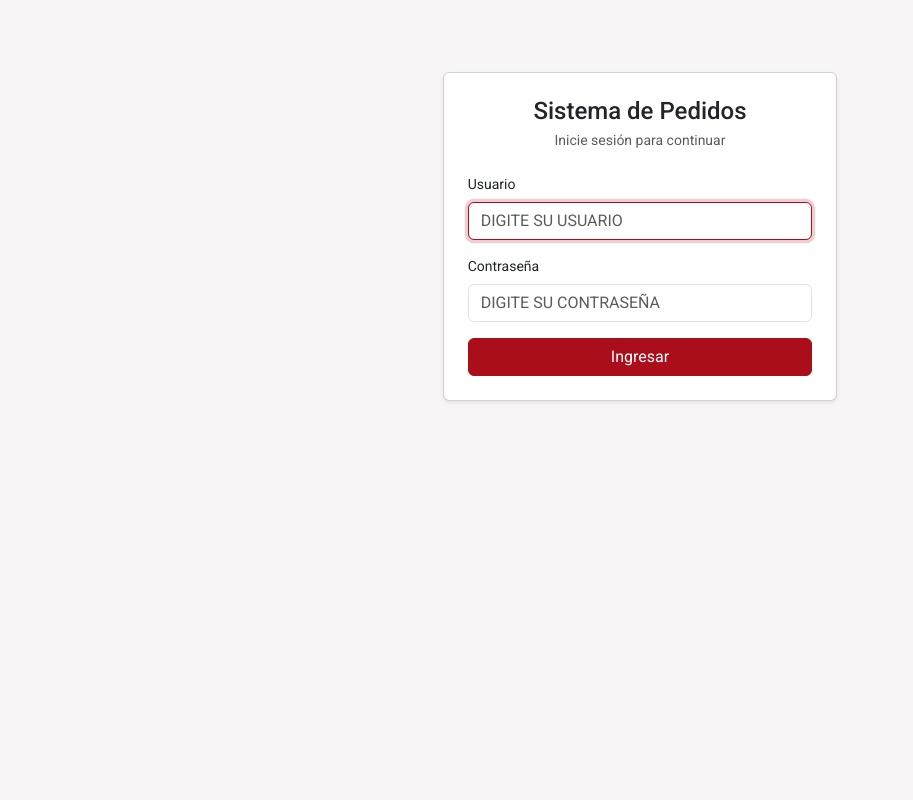
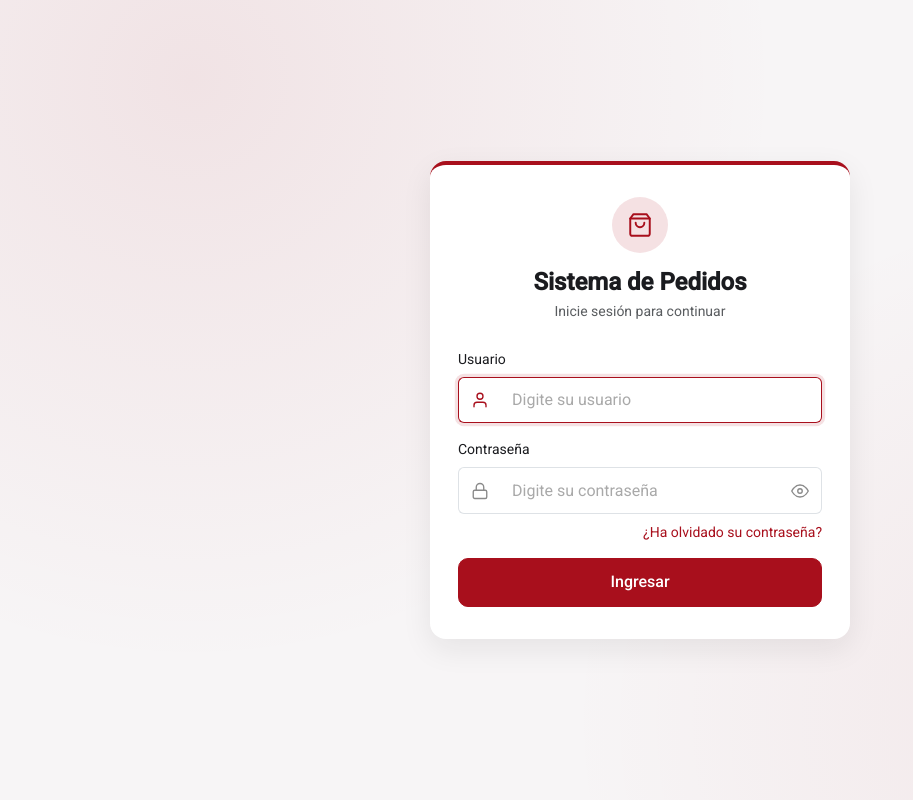
Before and after one commit to 1250275/proyecto_pedidos, an Angular app in the folder Frontend/: page /login in a window 1280 px wide. Shown: the whole page, without its empty margins (0-913 px from the left). Built offline with nearby package versions, Linux system fonts and the light colour scheme; no server answers.

Commit message:
login arreglado

```diff
--- a/Frontend/src/app/components/login/login.component.css
+++ b/Frontend/src/app/components/login/login.component.css
@@ -0,0 +1,147 @@
+.login-page {
+  --brand: #a80f1c;
+  --brand-dark: #8a0c17;
+  --brand-soft: rgba(168, 15, 28, 0.12);
+
+  position: fixed;
+  inset: 0;
+  overflow-y: auto;
+  display: flex;
+  align-items: center;
+  justify-content: center;
+  padding: 1.5rem 1rem;
+  background:
+    radial-gradient(circle at 15% 10%, rgba(168, 15, 28, 0.08), transparent 45%),
+    radial-gradient(circle at 85% 90%, rgba(168, 15, 28, 0.06), transparent 40%),
+    #f7f5f6;
+}
+
+.login-card {
+  width: 100%;
+  max-width: 420px;
+  background: #fff;
+  border-radius: 16px;
+  padding: 2rem 1.75rem;
+  box-shadow: 0 10px 30px rgba(30, 20, 22, 0.08);
+  border-top: 4px solid var(--brand);
+  animation: fadeUp 0.5s ease both;
+}
+
+@keyframes fadeUp {
+  from { opacity: 0; transform: translateY(14px); }
+  to   { opacity: 1; transform: translateY(0); }
+}
+
+.login-header {
+  text-align: center;
+  margin-bottom: 1.75rem;
+}
+
+.login-logo {
+  width: 56px;
+  height: 56px;
+  margin: 0 auto 0.9rem;
+  display: grid;
+  place-items: center;
+  border-radius: 50%;
+  color: var(--brand);
+  background: var(--brand-soft);
+}
+
+/* Inputs */
+.login-input .input-group-text,
+.login-input .form-control,
+.login-input .toggle-password {
+  background: #fff;
+  border: 1px solid #dee2e6;
+  padding-top: 0.65rem;
+  padding-bottom: 0.65rem;
+  transition: border-color 0.2s, box-shadow 0.2s;
+}
+
+.login-input .input-group-text {
+  color: #8a8a8a;
+  border-right: 0;
+}
+
+.login-input .form-control {
+  border-left: 0;
+}
+
+.login-input .form-control::placeholder {
+  color: #a9a9a9;
+}
+
+.login-input .form-control:focus {
+  box-shadow: none;
+}
+
+/* Botón ver contraseña */
+.login-input .toggle-password {
+  border-left: 0;
+  color: #8a8a8a;
+  display: flex;
+  align-items: center;
+}
+.login-input .toggle-password:hover,
+.login-input .toggle-password:focus {
+  color: var(--brand);
+  box-shadow: none;
+}
+
+/* Resalta todo el grupo cuando hay foco */
+.login-input:focus-within {
+  border-radius: 0.375rem;
+  box-shadow: 0 0 0 0.2rem var(--brand-soft);
+}
+.login-input:focus-within .input-group-text,
+.login-input:focus-within .form-control,
+.login-input:focus-within .toggle-password {
+  border-color: var(--brand);
+}
+.login-input:focus-within .input-group-text {
+  color: var(--brand);
+}
+
+/* Enlace olvidó contraseña */
+.forgot-link {
+  font-size: 0.875rem;
+  color: var(--brand);
+  text-decoration: none;
+}
+.forgot-link:hover {
+  color: var(--brand-dark);
+  text-decoration: underline;
+}
+
+/* Botón principal */
+.login-btn {
+  background: var(--brand);
+  border: 1px solid var(--brand);
+  color: #fff;
+  padding: 0.7rem 1rem;
+  font-weight: 500;
+  border-radius: 10px;
+  transition: transform 0.15s, box-shadow 0.15s, background 0.2s;
+}
+.login-btn:hover:not(:disabled) {
+  background: var(--brand-dark);
+  border-color: var(--brand-dark);
+  color: #fff;
+  transform: translateY(-1px);
+  box-shadow: 0 6px 16px rgba(168, 15, 28, 0.28);
+}
+.login-btn:active:not(:disabled) {
+  transform: translateY(0);
+}
+.login-btn:disabled {
+  background: var(--brand);
+  border-color: var(--brand);
+  color: #fff;
+  opacity: 0.7;
+}
+
+@media (prefers-reduced-motion: reduce) {
+  .login-card { animation: none; }
+  .login-btn { transition: none; }
+}
--- a/Frontend/src/app/components/login/login.component.html
+++ b/Frontend/src/app/components/login/login.component.html
@@ -1,44 +1,98 @@
-<div class="row justify-content-center mt-5">
-  <div class="col-12 col-sm-9 col-md-6 col-lg-4">
-    <div class="card shadow-sm">
-      <div class="card-body p-4">
-        <h1 class="h4 text-center mb-1">Sistema de Pedidos</h1>
-        <p class="text-center text-muted mb-4">Inicie sesión para continuar</p>
+<div class="login-page">
+  <div class="login-card">
+    <div class="login-header">
+      <div class="login-logo" aria-hidden="true">
+        <svg width="26" height="26" viewBox="0 0 24 24" fill="none" stroke="currentColor"
+             stroke-width="1.8" stroke-linecap="round" stroke-linejoin="round">
+          <path d="M6 2 3 6v14a2 2 0 0 0 2 2h14a2 2 0 0 0 2-2V6l-3-4z"/>
+          <path d="M3 6h18"/>
+          <path d="M16 10a4 4 0 0 1-8 0"/>
+        </svg>
+      </div>
+      <h1 class="h4 fw-semibold mb-1">Sistema de Pedidos</h1>
+      <p class="text-muted mb-0">Inicie sesión para continuar</p>
+    </div>
 
     <form id="formulario" name="formulario" #f="ngForm" (ngSubmit)="IniciarSesion()" novalidate>
-          <div class="form-group mb-3">
-            <label for="nombre_usuario" class="control-label form-label">Usuario</label>
+      <!-- Usuario -->
+      <div class="mb-3">
+        <label for="nombre_usuario" class="form-label">Usuario</label>
+        <div class="input-group login-input">
+          <span class="input-group-text" aria-hidden="true">
+            <svg width="18" height="18" viewBox="0 0 24 24" fill="none" stroke="currentColor"
+                 stroke-width="1.8" stroke-linecap="round" stroke-linejoin="round">
+              <path d="M20 21v-2a4 4 0 0 0-4-4H8a4 4 0 0 0-4 4v2"/>
+              <circle cx="12" cy="7" r="4"/>
+            </svg>
+          </span>
           <input
             type="text"
             id="nombre_usuario"
             [(ngModel)]="user.nombre_usuario"
             name="nombre_usuario"
-              placeholder="DIGITE SU USUARIO"
+            placeholder="Digite su usuario"
             class="form-control"
             autocomplete="username"
             autofocus
           />
         </div>
-          <div class="form-group mb-3">
-            <label for="contrasena" class="control-label form-label">Contraseña</label>
+      </div>
+
+      <!-- Contraseña -->
+      <div class="mb-2">
+        <label for="contrasena" class="form-label">Contraseña</label>
+        <div class="input-group login-input">
+          <span class="input-group-text" aria-hidden="true">
+            <svg width="18" height="18" viewBox="0 0 24 24" fill="none" stroke="currentColor"
+                 stroke-width="1.8" stroke-linecap="round" stroke-linejoin="round">
+              <rect x="3" y="11" width="18" height="11" rx="2"/>
+              <path d="M7 11V7a5 5 0 0 1 10 0v4"/>
+            </svg>
+          </span>
           <input
-              type="password"
+            [type]="mostrarContrasena ? 'text' : 'password'"
             id="contrasena"
             [(ngModel)]="user.contrasena"
             name="contrasena"
-              placeholder="DIGITE SU CONTRASEÑA"
+            placeholder="Digite su contraseña"
             class="form-control"
             autocomplete="current-password"
           />
+          <button
+            type="button"
+            class="btn toggle-password"
+            (click)="mostrarContrasena = !mostrarContrasena"
+            [attr.aria-label]="mostrarContrasena ? 'Ocultar contraseña' : 'Mostrar contraseña'"
+            [attr.aria-pressed]="mostrarContrasena"
+          >
+            <!-- Ojo (mostrar) -->
+            <svg *ngIf="!mostrarContrasena" width="18" height="18" viewBox="0 0 24 24" fill="none"
+                 stroke="currentColor" stroke-width="1.8" stroke-linecap="round" stroke-linejoin="round">
+              <path d="M1 12s4-8 11-8 11 8 11 8-4 8-11 8-11-8-11-8z"/>
+              <circle cx="12" cy="12" r="3"/>
+            </svg>
+            <!-- Ojo tachado (ocultar) -->
+            <svg *ngIf="mostrarContrasena" width="18" height="18" viewBox="0 0 24 24" fill="none"
+                 stroke="currentColor" stroke-width="1.8" stroke-linecap="round" stroke-linejoin="round">
+              <path d="M17.94 17.94A10.07 10.07 0 0 1 12 20c-7 0-11-8-11-8a18.45 18.45 0 0 1 5.06-5.94"/>
+              <path d="M9.9 4.24A9.12 9.12 0 0 1 12 4c7 0 11 8 11 8a18.5 18.5 0 0 1-2.16 3.19"/>
+              <path d="M14.12 14.12a3 3 0 1 1-4.24-4.24"/>
+              <path d="M1 1l22 22"/>
+            </svg>
+          </button>
+        </div>
       </div>
 
-          <div *ngIf="mensajeError" class="alert alert-warning py-2" role="alert">{{ mensajeError }}</div>
+      <div class="text-end mb-3">
+        <a routerLink="/recuperar-contrasena" class="forgot-link">¿Ha olvidado su contraseña?</a>
+      </div>
 
-          <button type="submit" class="btn btn-primary w-100" [disabled]="cargando">
+      <div *ngIf="mensajeError" class="alert alert-warning py-2 small" role="alert">{{ mensajeError }}</div>
+
+      <button type="submit" class="btn login-btn w-100" [disabled]="cargando">
+        <span *ngIf="cargando" class="spinner-border spinner-border-sm me-2" aria-hidden="true"></span>
         {{ cargando ? 'Ingresando...' : 'Ingresar' }}
       </button>
     </form>
   </div>
 </div>
-  </div>
-</div>
--- a/Frontend/src/app/components/login/login.component.ts
+++ b/Frontend/src/app/components/login/login.component.ts
@@ -16,6 +16,7 @@ export class LoginComponent {
   };
   mensajeError = '';
   cargando = false;
+  mostrarContrasena = false; // ← NUEVA
 
   constructor(private auth: AuthService, private router: Router) {}
 
```
Lines whose indentation alone changed are shown as unchanged.
